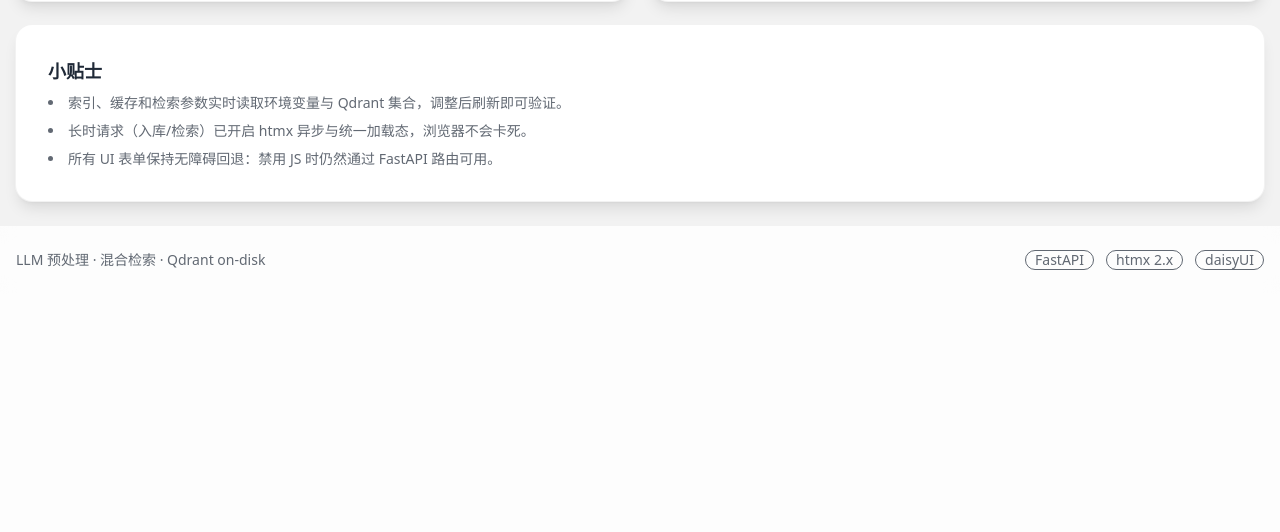
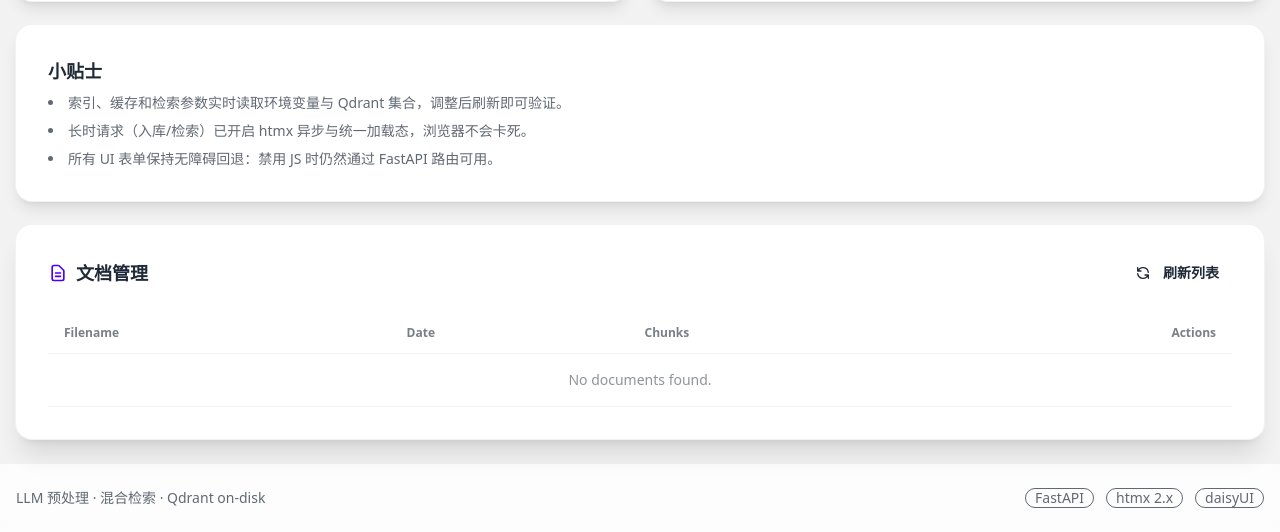
Before and after one commit to highkay/stupidsimplerag, a FastAPI app: page / in a window 1280 px wide. Shown: the part 1337-1869 px from the top of the page. Before the commit the page ends 1607 px from the top, so only its background shows below. Run offline with FastAPI, Linux system fonts and the light colour scheme; parts of the project's set-up code (start-up, migrations or seed data) failed here and were passed over; some libraries are stand-ins or nearby versions.

Commit message:
feat: add document management (list, delete, update) and pytest suite

```diff
--- a/app/main.py
+++ b/app/main.py
@@ -16,7 +16,15 @@ from tenacity import AsyncRetrying, RetryCallState, stop_after_attempt, wait_exp
 
 from llama_index.core import QueryBundle
 from llama_index.core.schema import TextNode
-from app.core import adoc_exists, get_collection_metrics, get_query_engine, insert_nodes
+from app.core import (
+    adoc_exists,
+    get_collection_metrics,
+    get_query_engine,
+    insert_nodes,
+    delete_nodes_by_filename,
+    list_all_documents,
+    check_filename_exists,
+)
 from app.ingest import compute_doc_hash, process_file
 from app.models import (
     ChatRequest,
@@ -24,6 +32,7 @@ from app.models import (
     IngestResponse,
     SourceItem,
     TextIngestRequest,
+    DocumentInfo,
 )
 from app.utils import get_node_metadata
 
@@ -221,7 +230,7 @@ def _generate_answer_from_nodes(nodes: List, limit: int = 3) -> str:
 
 
 async def _process_and_insert_content(
-    filename: str, content: str, ingest_date: Optional[str]
+    filename: str, content: str, ingest_date: Optional[str], force_update: bool = False
 ) -> tuple[List[TextNode], bool, str]:
     """
     Shared helper to run expensive processing & DB insert without blocking the event loop.
@@ -229,17 +238,30 @@ async def _process_and_insert_content(
     content_len = len(content)
     doc_hash = compute_doc_hash(content)
     logger.debug(
-        "Begin ingest pipeline file=%s ingest_date=%s content_len=%d doc_hash=%s",
+        "Begin ingest pipeline file=%s ingest_date=%s content_len=%d doc_hash=%s force_update=%s",
         filename,
         ingest_date,
         content_len,
         doc_hash,
+        force_update,
     )
-    if await adoc_exists(doc_hash):
+
+    # Check if content exists (hash-based deduplication)
+    # If we are NOT forcing an update, we can skip if hash exists.
+    # If we ARE forcing an update, we should delete old nodes for this filename even if hash is same.
+    if not force_update and await adoc_exists(doc_hash):
         logger.info(
             "Skipping ingest for file=%s doc_hash=%s (already exists)", filename, doc_hash
         )
         return [], True, doc_hash
+
+    if force_update:
+        logger.info("Force update enabled: deleting existing nodes for filename=%s", filename)
+        await delete_nodes_by_filename(filename)
+        # We also need to clear CACHE because the knowledge base has changed
+        CACHE.clear()
+        logger.debug("Cleared global query cache due to document update")
+
     start = time.perf_counter()
     nodes = await process_file(
         filename, content, ingest_date=ingest_date, doc_hash=doc_hash
@@ -298,8 +320,8 @@ async def _insert_nodes_with_retry(nodes: List[TextNode]) -> None:
             )
 
 
-async def _ingest_single_upload(upload: UploadFile) -> IngestResponse:
-    logger.info("Batch ingest processing file=%s", upload.filename)
+async def _ingest_single_upload(upload: UploadFile, force_update: bool = False) -> IngestResponse:
+    logger.info("Batch ingest processing file=%s force_update=%s", upload.filename, force_update)
     try:
         raw_bytes = await upload.read()
         logger.debug(
@@ -310,7 +332,7 @@ async def _ingest_single_upload(upload: UploadFile) -> IngestResponse:
         content = _decode_upload_bytes(raw_bytes, upload.filename)
         ingest_date = _extract_upload_date(upload)
         nodes, skipped, doc_hash = await _process_and_insert_content(
-            upload.filename, content, ingest_date
+            upload.filename, content, ingest_date, force_update=force_update
         )
         status = "skipped" if skipped else "ok"
         result = IngestResponse(
@@ -334,18 +356,21 @@ async def _ingest_single_upload(upload: UploadFile) -> IngestResponse:
 
 
 @app.post("/ingest", response_model=IngestResponse)
-async def ingest_api(file: UploadFile = File(...)) -> IngestResponse:
+async def ingest_api(
+    file: UploadFile = File(...),
+    force_update: bool = Form(False)
+) -> IngestResponse:
     if not (file.filename.endswith(".md") or file.filename.endswith(".txt")):
         raise HTTPException(status_code=400, detail="Only .md or .txt supported")
 
-    logger.info("Ingest single file=%s", file.filename)
+    logger.info("Ingest single file=%s force_update=%s", file.filename, force_update)
     raw_bytes = await file.read()
     byte_len = len(raw_bytes or b"")
     logger.debug("Received upload file=%s size_bytes=%d", file.filename, byte_len)
     content = _decode_upload_bytes(raw_bytes, file.filename)
     ingest_date = _extract_upload_date(file)
     nodes, skipped, doc_hash = await _process_and_insert_content(
-        file.filename, content, ingest_date
+        file.filename, content, ingest_date, force_update=force_update
     )
     status = "skipped" if skipped else "ok"
     logger.info(
@@ -360,7 +385,10 @@ async def ingest_api(file: UploadFile = File(...)) -> IngestResponse:
 
 
 @app.post("/ingest/batch", response_model=List[IngestResponse])
-async def ingest_batch(files: List[UploadFile] = File(...)) -> List[IngestResponse]:
+async def ingest_batch(
+    files: List[UploadFile] = File(...),
+    force_update: bool = Form(False)
+) -> List[IngestResponse]:
     if not files:
         raise HTTPException(status_code=400, detail="At least one file is required")
     if len(files) > MAX_BATCH_FILES:
@@ -377,9 +405,10 @@ async def ingest_batch(files: List[UploadFile] = File(...)) -> List[IngestRespon
             )
 
     logger.info(
-        "Batch ingest start files=%d concurrency=%d",
+        "Batch ingest start files=%d concurrency=%d force_update=%s",
         len(files),
         BATCH_INGEST_CONCURRENCY,
+        force_update
     )
     concurrency = BATCH_INGEST_CONCURRENCY
     responses: List[Optional[IngestResponse]] = [None] * len(files)
@@ -387,7 +416,7 @@ async def ingest_batch(files: List[UploadFile] = File(...)) -> List[IngestRespon
 
     async def _runner(idx: int, upload: UploadFile) -> tuple[int, IngestResponse]:
         try:
-            result = await _ingest_single_upload(upload)
+            result = await _ingest_single_upload(upload, force_update=force_update)
             return idx, result
         except Exception as exc:  # pragma: no cover - defensive logging
             detail = getattr(exc, "detail", str(exc))
@@ -468,7 +497,7 @@ async def ingest_text_api(request: Request, body: TextIngestRequest) -> IngestRe
         ingest_date = now.strftime("%Y-%m-%d")
 
     filename = body.filename or f"inline_{datetime.datetime.utcnow().strftime('%Y%m%d_%H%M%S')}.md"
-    logger.info("Text ingest filename=%s date=%s", filename, ingest_date)
+    logger.info("Text ingest filename=%s date=%s force_update=%s", filename, ingest_date, body.force_update)
     logger.debug(
         "Text ingest filename=%s raw_len=%d stripped_len=%d",
         filename,
@@ -476,7 +505,7 @@ async def ingest_text_api(request: Request, body: TextIngestRequest) -> IngestRe
         len(content),
     )
     nodes, skipped, doc_hash = await _process_and_insert_content(
-        filename, content, ingest_date
+        filename, content, ingest_date, force_update=body.force_update
     )
     status = "skipped" if skipped else "ok"
     logger.info(
@@ -577,6 +606,47 @@ async def chat_api(req: ChatRequest) -> ChatResponse:
     return ChatResponse(**result_payload)
 
 
+@app.get("/documents", response_model=List[DocumentInfo])
+async def list_documents_api() -> List[DocumentInfo]:
+    """API to list all documents."""
+    docs = await list_all_documents()
+    return [DocumentInfo(**d) for d in docs]
+
+
+@app.delete("/documents/{filename}")
+async def delete_document_api(filename: str):
+    """API to delete a document by filename."""
+    success = await delete_nodes_by_filename(filename)
+    if not success:
+        raise HTTPException(status_code=500, detail=f"Failed to delete {filename}")
+    # Clear cache since the data has changed
+    CACHE.clear()
+    return {"status": "ok", "filename": filename}
+
+
+@app.get("/ui/documents", response_class=HTMLResponse)
+async def list_documents_ui(request: Request) -> HTMLResponse:
+    """UI fragment for listing documents (HTMX)."""
+    docs = await list_all_documents()
+    return templates.TemplateResponse(
+        "partials/document_list.html",
+        {"request": request, "documents": docs}
+    )
+
+
+@app.delete("/ui/documents/{filename}", response_class=HTMLResponse)
+async def delete_document_ui(request: Request, filename: str) -> HTMLResponse:
+    """HTMX endpoint to delete a document and return the updated list."""
+    await delete_nodes_by_filename(filename)
+    CACHE.clear()
+    # After deletion, return the updated list fragment
+    docs = await list_all_documents()
+    return templates.TemplateResponse(
+        "partials/document_list.html",
+        {"request": request, "documents": docs}
+    )
+
+
 @app.get("/", response_class=HTMLResponse)
 async def dashboard_page(request: Request) -> HTMLResponse:
     metrics = await get_collection_metrics()
@@ -620,12 +690,17 @@ async def chat_page(request: Request) -> HTMLResponse:
 
 
 @app.post("/ui/ingest", response_class=HTMLResponse)
-async def upload_via_ui(request: Request, file: UploadFile = File(...)) -> HTMLResponse:
+async def upload_via_ui(
+    request: Request,
+    file: UploadFile = File(...),
+    force_update: Optional[str] = Form(None)
+) -> HTMLResponse:
     is_htmx = _is_htmx(request)
     template_name = "partials/upload_result.html" if is_htmx else "upload_single.html"
     context = {"request": request}
     try:
-        result = await ingest_api(file)
+        force_val = _parse_bool(force_update)
+        result = await ingest_api(file, force_update=force_val)
         context["result"] = result.dict()
     except HTTPException as exc:
         context["error"] = exc.detail
@@ -636,13 +711,16 @@ async def upload_via_ui(request: Request, file: UploadFile = File(...)) -> HTMLR
 
 @app.post("/ui/ingest/batch", response_class=HTMLResponse)
 async def upload_batch_via_ui(
-    request: Request, files: List[UploadFile] = File(...)
+    request: Request,
+    files: List[UploadFile] = File(...),
+    force_update: Optional[str] = Form(None)
 ) -> HTMLResponse:
     is_htmx = _is_htmx(request)
     template_name = "partials/batch_result.html" if is_htmx else "upload_batch.html"
     context = {"request": request}
     try:
-        results = await ingest_batch(files)
+        force_val = _parse_bool(force_update)
+        results = await ingest_batch(files, force_update=force_val)
         context["results"] = [item.dict() for item in results]
     except HTTPException as exc:
         context["error"] = exc.detail
--- a/app/templates/dashboard.html
+++ b/app/templates/dashboard.html
@@ -192,5 +192,36 @@
             </ul>
         </div>
     </div>
+
+    <!-- Document Management Section -->
+    <div class="card bg-base-100 shadow-xl ring-1 ring-base-200">
+        <div class="card-body">
+            <div class="flex justify-between items-center mb-4">
+                <h2 class="card-title text-lg">
+                    <svg xmlns="http://www.w3.org/2000/svg" class="h-5 w-5 text-primary" fill="none" viewBox="0 0 24 24" stroke="currentColor">
+                        <path stroke-linecap="round" stroke-linejoin="round" stroke-width="2" d="M9 12h6m-6 4h6m2 5H7a2 2 0 01-2-2V5a2 2 0 012-2h5.586a1 1 0 01.707.293l5.414 5.414a1 1 0 01.293.707V19a2 2 0 01-2 2z" />
+                    </svg>
+                    文档管理
+                </h2>
+                <button
+                    class="btn btn-ghost btn-sm"
+                    hx-get="/ui/documents"
+                    hx-target="#document-list-container"
+                    hx-trigger="click"
+                >
+                    <svg xmlns="http://www.w3.org/2000/svg" class="h-4 w-4 mr-1" fill="none" viewBox="0 0 24 24" stroke="currentColor">
+                        <path stroke-linecap="round" stroke-linejoin="round" stroke-width="2" d="M4 4v5h.582m15.356 2A8.001 8.001 0 004.582 9m0 0H9m11 11v-5h-.581m0 0a8.003 8.003 0 01-15.357-2m15.357 2H15" />
+                    </svg>
+                    刷新列表
+                </button>
+            </div>
+
+            <div id="document-list-container" hx-get="/ui/documents" hx-trigger="load">
+                <div class="flex justify-center py-8">
+                    <span class="loading loading-spinner loading-lg text-primary"></span>
+                </div>
+            </div>
+        </div>
+    </div>
 </section>
 {% endblock %}
--- /dev/null
+++ b/app/templates/partials/document_list.html
@@ -0,0 +1,39 @@
+<div class="overflow-x-auto">
+    <table class="table table-zebra w-full">
+        <thead>
+            <tr>
+                <th>Filename</th>
+                <th>Date</th>
+                <th>Chunks</th>
+                <th class="text-right">Actions</th>
+            </tr>
+        </thead>
+        <tbody id="document-table-body">
+            {% if documents %}
+                {% for doc in documents %}
+                <tr id="doc-row-{{ loop.index }}">
+                    <td class="font-medium">{{ doc.filename }}</td>
+                    <td>{{ doc.date or 'Unknown' }}</td>
+                    <td>
+                        <div class="badge badge-ghost">{{ doc.chunks }}</div>
+                    </td>
+                    <td class="text-right">
+                        <button
+                            class="btn btn-error btn-xs"
+                            hx-delete="/ui/documents/{{ doc.filename }}"
+                            hx-target="#document-list-container"
+                            hx-confirm="Are you sure you want to delete '{{ doc.filename }}'?"
+                        >
+                            Delete
+                        </button>
+                    </td>
+                </tr>
+                {% endfor %}
+            {% else %}
+                <tr>
+                    <td colspan="4" class="text-center py-4 text-base-content/50">No documents found.</td>
+                </tr>
+            {% endif %}
+        </tbody>
+    </table>
+</div>
```
Also changed, not shown: app/core.py (+105 -0 lines), app/models.py (+7 -0 lines), app/templates/upload_batch.html (+8 -0 lines), app/templates/upload_single.html (+8 -0 lines), test/conftest.py (added, +33 -0 lines), test/test_api.py (added, +68 -0 lines), README.md, 1 other file.
